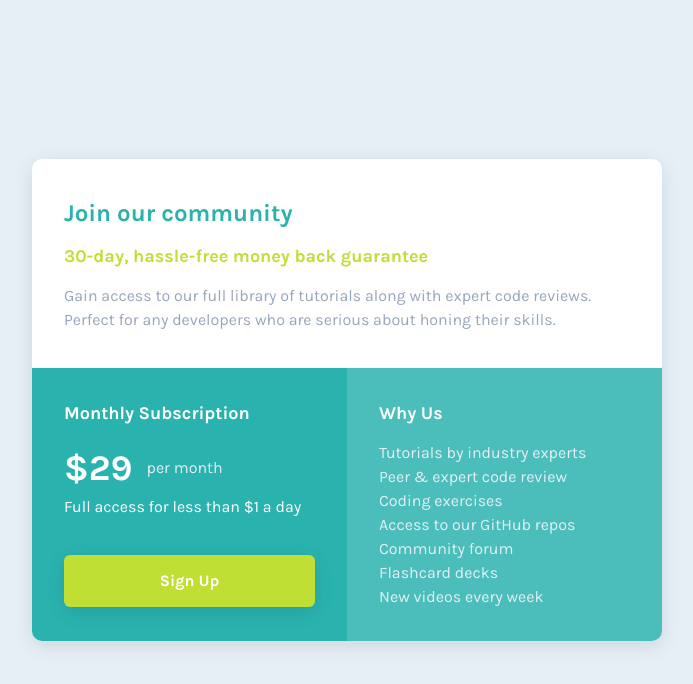
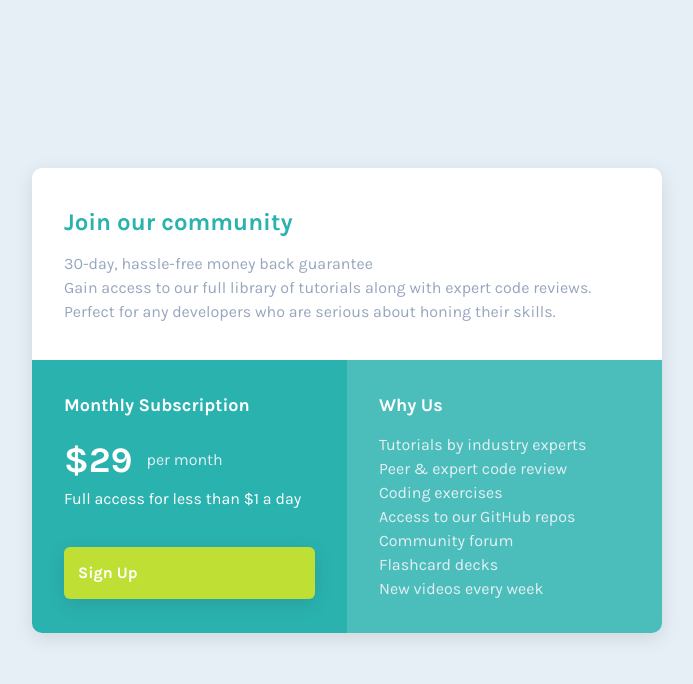
Before and after one commit to hesam-fattahi/single-price-grid-component-master, a plain HTML site: page index.html in a window 1280 px wide. Shown: the whole page, without its empty margins (293-986 px from the left). Drawn offline with Linux system fonts and the light colour scheme.

Commit message:
btn changed to anchor

```diff
--- a/index.html
+++ b/index.html
@@ -24,7 +24,9 @@
     <main class="main">
       <section class="description">
         <h1>Join our community</h1>
-        <h2>30-day, hassle-free money back guarantee</h2>
+        <p class="paragraph paragraph--yellow">
+          30-day, hassle-free money back guarantee
+        </p>
         <p class="paragraph">
           Gain access to our full library of tutorials along with expert code
           reviews. Perfect for any developers who are serious about honing their
@@ -38,7 +40,7 @@
           <p class="paragraph">per month</p>
         </div>
         <p class="paragpaph">Full access for less than &dollar;1 a day</p>
-        <button class="btn">Sign Up</button>
+        <a class="btn">Sign Up</a>
       </section>
       <section class="features">
         <h2>Why Us</h2>
```
